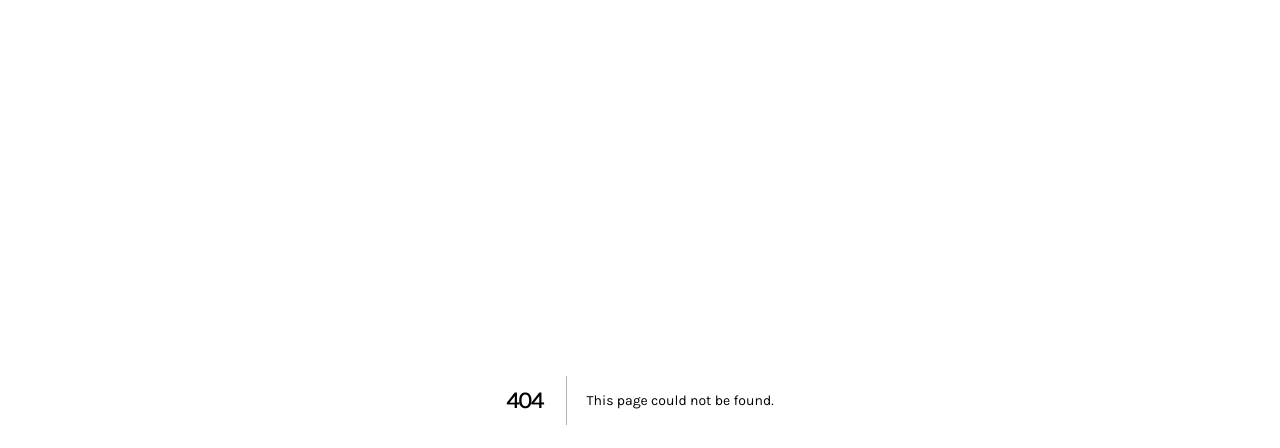
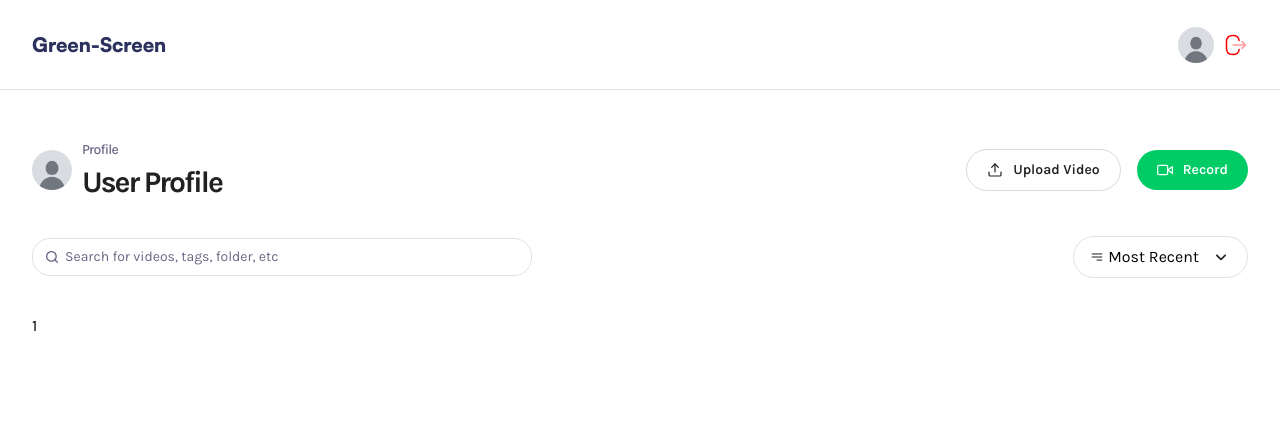
Before and after one commit to ahmedalgrgawy/Screen-Recorder, a Next.js app: page /profile/1 in a window 1280 px wide. Before the commit this address had no page. Shown: the top 448 px of the page. Built offline with nearby package versions, Linux system fonts and the light colour scheme.

Commit message:
Navbar - Headers - Dropdown Ui

```diff
--- /dev/null
+++ b/app/(auth)/sign-in/page.tsx
@@ -0,0 +1,9 @@
+import React from 'react'
+
+const Auth = () => {
+    return (
+        <div>Auth</div>
+    )
+}
+
+export default Auth
--- /dev/null
+++ b/app/(root)/layout.tsx
@@ -0,0 +1,15 @@
+import Navbar from '@/components/Navbar'
+import React from 'react'
+
+const layout = ({ children }: {
+    children: React.ReactNode
+}) => {
+    return (
+        <div>
+            <Navbar />
+            {children}
+        </div>
+    )
+}
+
+export default layout
--- /dev/null
+++ b/app/(root)/page.tsx
@@ -0,0 +1,12 @@
+import Header from '@/components/Header'
+import React from 'react'
+
+const Page = () => {
+  return (
+    <main className="wrapper page">
+      <Header title='All Videos' subHeader='Public Library' />
+    </main>
+  )
+}
+
+export default Page
--- /dev/null
+++ b/app/(root)/profile/[id]/page.tsx
@@ -0,0 +1,15 @@
+import Header from "@/components/Header";
+
+const Page = async ({ params }: ParamsWithSearch) => {
+
+    const { id } = await params;
+
+    return (
+        <div className="wrapper page">
+            <Header subHeader="Profile" title="User Profile" userImg="/assets/images/dummy.jpg" />
+            {id}
+        </div>
+    )
+}
+
+export default Page;
--- a/app/globals.css
+++ b/app/globals.css
@@ -14,14 +14,14 @@
 
 @theme {
   --color-blue-100: #2c325d;
-  --color-light-100: #fff8fb;
+  --color-light-100: #f8fffb;
   --color-dark-100: #212121;
   --color-gray-20: rgba(108, 102, 133, 0.2);
   --color-gray-25: rgba(108, 102, 133, 0.25);
   --color-gray-40: rgba(58, 56, 77, 0.04);
   --color-gray-100: #6c6685;
-  --color-pink-10: #ffeef5;
-  --color-pink-100: #ff4393;
+  --color-green-10: #e6fff5;
+  --color-green-100: #00cc66;
   --color-orange-100: #fe6247;
   --text-28: 1.75rem;
   --shadow-10: 0px 6px 24px 0px rgba(0, 0, 0, 0.1);
@@ -32,21 +32,18 @@
   --radius-20: 20px;
   --radius-18: 18px;
   --background-image-radial-100:
-    radial-gradient(
-      79.36% 59.94% at 101.94% -1.83%,
-      #ffe5f0 0%,
+    radial-gradient(79.36% 59.94% at 101.94% -1.83%,
+      #e6fff5 0%,
       #fff 42%,
-      rgba(0, 0, 0, 0) 42%
-    ),
-    radial-gradient(
-      60.29% 53.62% at 0% 100%,
-      #ffd8e9 0%,
+      rgba(0, 0, 0, 0) 42%),
+    radial-gradient(60.29% 53.62% at 0% 100%,
+      #ccffe6 0%,
       #fff 42%,
-      rgba(0, 0, 0, 0) 42%
-    );
+      rgba(0, 0, 0, 0) 42%);
 }
 
 @layer base {
+
   *,
   html,
   body {
@@ -72,9 +69,11 @@
   select::-ms-expand {
     display: none;
   }
+
   button {
     @apply cursor-pointer;
   }
+
   h1 {
     @apply -tracking-[2px];
   }
@@ -175,7 +174,7 @@
           @apply text-3xl font-bold text-dark-100 text-center -tracking-[2px];
 
           span {
-            @apply text-pink-100;
+            @apply text-green-100;
           }
         }
 
@@ -199,7 +198,7 @@
     }
 
     .submit-button {
-      @apply bg-pink-100 text-white px-4 py-3 rounded-4xl cursor-pointer text-base font-semibold hover:bg-pink-200 transition-colors disabled:opacity-50 disabled:cursor-not-allowed;
+      @apply bg-green-100 text-white px-4 py-3 rounded-4xl cursor-pointer text-base font-semibold hover:bg-green-200 transition-colors disabled:opacity-50 disabled:cursor-not-allowed;
     }
   }
 
@@ -219,7 +218,7 @@
     @apply absolute bg-white shadow-lg rounded-lg flex flex-col gap-2 w-full z-10 top-12;
 
     .list-item {
-      @apply px-3 py-2.5 text-sm font-medium -tracking-[0.8px] relative text-dark-100 cursor-pointer hover:bg-pink-100 hover:text-white transition-colors duration-200 ease-in-out rounded-md;
+      @apply px-3 py-2.5 text-sm font-medium -tracking-[0.8px] relative text-dark-100 cursor-pointer hover:bg-green-100 hover:text-white transition-colors duration-200 ease-in-out rounded-md;
 
       img {
         @apply absolute right-3 top-1/2 -translate-y-1/2;
@@ -232,7 +231,7 @@
     @apply flex flex-col items-center px-4 py-10 gap-6 rounded-2xl border border-gray-20 shadow-10 w-full;
 
     figure {
-      @apply bg-pink-10 rounded-[20px] flex items-center justify-center size-20;
+      @apply bg-green-10 rounded-[20px] flex items-center justify-center size-20;
     }
 
     article {
@@ -296,9 +295,10 @@
     input,
     select,
     textarea {
-      @apply border border-gray-20 rounded-18 text-dark-100 placeholder:text-gray-100 py-2.5 px-4.5 focus:outline-pink-100 placeholder:font-medium text-base font-semibold;
+      @apply border border-gray-20 rounded-18 text-dark-100 placeholder:text-gray-100 py-2.5 px-4.5 focus:outline-green-100 placeholder:font-medium text-base font-semibold;
     }
   }
+
   /* navbar */
   .navbar {
     @apply h-[90px] border-b border-gray-20 flex items-center;
@@ -336,7 +336,7 @@
       }
 
       button {
-        @apply w-8 h-8 flex items-center justify-center rounded-full text-gray-100 hover:bg-pink-10;
+        @apply w-8 h-8 flex items-center justify-center rounded-full text-gray-100 hover:bg-green-10;
       }
     }
   }
@@ -344,7 +344,7 @@
   /* record screen */
   .record {
     .primary-btn {
-      @apply py-2.5 px-5 flex items-center gap-2.5 text-sm font-semibold text-white bg-pink-100 rounded-4xl;
+      @apply py-2.5 px-5 flex items-center gap-2.5 text-sm font-semibold text-white bg-green-100 rounded-4xl;
     }
 
     .dialog {
@@ -397,7 +397,7 @@
           @apply flex justify-center gap-4 mt-4;
 
           .record-start {
-            @apply py-2.5 px-6 bg-pink-100 text-white rounded-4xl font-medium flex items-center gap-2;
+            @apply py-2.5 px-6 bg-green-100 text-white rounded-4xl font-medium flex items-center gap-2;
           }
 
           .record-stop {
@@ -409,7 +409,7 @@
           }
 
           .record-upload {
-            @apply py-2.5 px-6 bg-pink-100 text-white rounded-4xl font-medium flex items-center gap-2;
+            @apply py-2.5 px-6 bg-green-100 text-white rounded-4xl font-medium flex items-center gap-2;
 
             img {
               @apply brightness-0 invert;
@@ -463,7 +463,7 @@
         @apply relative max-w-[500px] w-full;
 
         input {
-          @apply border border-gray-20 py-2 pl-8 pr-5 text-dark-100 text-sm font-normal placeholder:text-gray-100 w-full rounded-[18px] focus:outline-pink-100;
+          @apply border border-gray-20 py-2 pl-8 pr-5 text-dark-100 text-sm font-normal placeholder:text-gray-100 w-full rounded-[18px] focus:outline-green-100;
         }
 
         img {
@@ -498,6 +498,7 @@
 
       div {
         @apply flex gap-2 justify-between;
+
         figure {
           @apply flex items-center gap-1.5;
 
@@ -513,6 +514,7 @@
             }
           }
         }
+
         aside {
           @apply flex items-center gap-1;
 
@@ -556,7 +558,7 @@
       @apply flex gap-2;
 
       h2 {
-        @apply text-sm font-bold text-pink-100;
+        @apply text-sm font-bold text-green-100;
       }
 
       p {
@@ -588,7 +590,7 @@
       @apply flex gap-6 items-center border-b border-gray-20;
 
       button {
-        @apply capitalize text-sm font-semibold text-gray-100 pb-4 hover:text-pink-100 transition-all duration-300;
+        @apply capitalize text-sm font-semibold text-gray-100 pb-4 hover:text-green-100 transition-all duration-300;
       }
     }
   }
--- a/app/layout.tsx
+++ b/app/layout.tsx
@@ -11,9 +11,6 @@ const geistKarla = Karla({
 export const metadata: Metadata = {
   title: "SnapCast",
   description: "A Screen Sharing App",
-  icons: {
-    icon: "/assets/icons/logo.svg",
-  },
 };
 
 export default function Layout({
--- a/app/page.tsx
+++ /dev/null
@@ -1,9 +0,0 @@
-import React from 'react'
-
-const Page = () => {
-  return (
-    <div>Page</div>
-  )
-}
-
-export default Page
--- /dev/null
+++ b/components/DropdownList.tsx
@@ -0,0 +1,38 @@
+"use client"
+import Image from "next/image";
+import { useState } from "react";
+
+const DropdownList = () => {
+
+    const [isOpen, setIsOpen] = useState(false);
+
+    return (
+        <div className="relative">
+            <div className="cursor-pointer" onClick={() => setIsOpen(!isOpen)}>
+                <div className="filter-trigger">
+                    <figure>
+                        <Image src="/assets/icons/hamburger.svg" alt="menu" width={14} height={14} />
+                        Most Recent
+                    </figure>
+                    <Image src="/assets/icons/arrow-down.svg" alt="arrow down" width={20} height={20} />
+                </div>
+
+                {isOpen && (
+                    <ul className="dropdown">
+
+                        {["Most Recent", "Most Liked"].map((item, index) => (
+                            <li key={index} className="list-item">
+                                <button onClick={() => setIsOpen(false)}>
+                                    {item}
+                                </button>
+                            </li>
+                        ))}
+
+                    </ul>
+                )}
+            </div>
+        </div>
+    )
+}
+
+export default DropdownList
--- /dev/null
+++ b/components/Header.tsx
@@ -0,0 +1,56 @@
+import { ICONS } from "@/constants"
+import Image from "next/image"
+import Link from "next/link"
+import DropdownList from "./DropdownList"
+
+const Header = ({ subHeader, title, userImg }: SharedHeaderProps) => {
+    return (
+        <header className="header">
+
+            <section className="header-container">
+                <div className="details">
+                    {userImg && (
+                        <Image src={userImg || "/assets/images/dummy.jpg"} alt="user"
+                            width={40} height={66} className="rounded-full" />
+                    )}
+
+                    <article>
+                        <p>
+                            {subHeader}
+                        </p>
+                        <h1>
+                            {title}
+                        </h1>
+                    </article>
+                </div>
+
+                <aside>
+                    <Link href="/upload">
+                        <Image src="/assets/icons/upload.svg" alt="upload" width={16} height={16} />
+                        <span>Upload Video</span>
+                    </Link>
+
+                    <div className="record">
+                        <button className="primary-btn">
+                            <Image src={ICONS.record} alt="record" width={16} height={16} />
+                            <span>Record</span>
+                        </button>
+                    </div>
+                </aside>
+            </section>
+
+            <section className="search-filter">
+                <div className="search">
+                    <input type="text" name="" id=""
+                        placeholder="Search for videos, tags, folder, etc" />
+                    <Image src="/assets/icons/search.svg" alt="search" width={16} height={16} />
+                </div>
+
+                <DropdownList />
+            </section>
+
+        </header>
+    )
+}
+
+export default Header
--- /dev/null
+++ b/components/Navbar.tsx
@@ -0,0 +1,48 @@
+"use client"
+
+import Image from "next/image"
+import Link from "next/link"
+import { redirect, useRouter } from "next/navigation";
+
+const user = {};
+
+const Navbar = () => {
+
+    const router = useRouter()
+
+    return (
+        <header className="navbar">
+            <nav>
+                <Link href="/" className="logo">
+                    <h1>Green-Screen</h1>
+                </Link>
+
+                {user && (
+                    <figure>
+                        <button onClick={() => router.push(`/profile/125`)} >
+                            <Image
+                                src="/assets/images/dummy.jpg"
+                                alt="user"
+                                width={36}
+                                height={36}
+                                className="rounded-full aspect-square"
+                            />
+                        </button>
+
+                        <button className="cursor-pointer">
+                            <Image
+                                src="/assets/icons/logout.svg"
+                                alt="logout"
+                                width={24}
+                                height={24}
+                                className="rotate-180"
+                            />
+                        </button>
+                    </figure>
+                )}
+            </nav>
+        </header>
+    )
+}
+
+export default Navbar
--- a/constants/index.ts
+++ b/constants/index.ts
@@ -46,143 +46,3 @@ export const DEFAULT_RECORDING_CONFIG = {
   audioBitsPerSecond: 128000,
   videoBitsPerSecond: 2500000,
 };
-
-export const MAX_VIDEO_SIZE = 500 * 1024 * 1024;
-export const MAX_THUMBNAIL_SIZE = 10 * 1024 * 1024;
-
-export const BUNNY = {
-  STREAM_BASE_URL: "https://video.bunnycdn.com/library",
-  STORAGE_BASE_URL: "https://sg.storage.bunnycdn.com/snapcast",
-  CDN_URL: "https://snapcast.b-cdn.net",
-  EMBED_URL: "https://iframe.mediadelivery.net/embed",
-  TRANSCRIPT_URL: "https://vz-47a08e64-84d.b-cdn.net",
-};
-
-export const emojis = ["😂", "😍", "👍"];
-
-export const filterOptions = [
-  "Most Viewed",
-  "Most Recent",
-  "Oldest First",
-  "Least Viewed",
-];
-
-export const visibilities: Visibility[] = ["public", "private"];
-
-export const ICONS = {
-  record: "/assets/icons/record.svg",
-  close: "/assets/icons/close.svg",
-  upload: "/assets/icons/upload.svg",
-};
-
-export const initialVideoState = {
-  isLoaded: false,
-  hasIncrementedView: false,
-  isProcessing: true,
-  processingProgress: 0,
-};
-
-export const infos = ["transcript", "metadata"];
-
-export const DEFAULT_VIDEO_CONFIG = {
-  width: { ideal: 1920 },
-  height: { ideal: 1080 },
-  frameRate: { ideal: 30 },
-};
-
-export const DEFAULT_RECORDING_CONFIG = {
-  mimeType: "video/webm;codecs=vp9,opus",
-  audioBitsPerSecond: 128000,
-  videoBitsPerSecond: 2500000,
-};
-
-export const dummyCards = [
-  {
-    id: "1",
-    title: "SnapChat Message",
-    thumbnail: "/assets/samples/thumbnail (1).png",
-    createdAt: new Date("2025-05-01"),
-    userImg: "/assets/images/jason.png",
-    username: "Jason",
-    views: 10,
-    visibility: "public",
-    duration: 156,
-  },
-  {
-    id: "2",
-    title: "Product Demo Walkthrough",
-    thumbnail: "/assets/samples/thumbnail (2).png",
-    createdAt: new Date("2025-04-15"),
-    userImg: "/assets/images/sarah.png",
-    username: "Sarah",
-    views: 245,
-    visibility: "public",
-    duration: 320,
-  },
-  {
-    id: "3",
-    title: "Weekly Team Update",
-    thumbnail: "/assets/samples/thumbnail (3).png",
-    createdAt: new Date("2025-04-22"),
-    userImg: "/assets/images/michael.png",
-    username: "Michael",
-    views: 78,
-    visibility: "private",
-    duration: 412,
-  },
-  {
-    id: "4",
-    title: "Bug Fix Explanation",
-    thumbnail: "/assets/samples/thumbnail (4).png",
-    createdAt: new Date("2025-04-28"),
-    userImg: "/assets/images/emily.png",
-    username: "Emily",
-    views: 32,
-    visibility: "public",
-    duration: 183,
-  },
-  {
-    id: "5",
-    title: "New Feature Overview",
-    thumbnail: "/assets/samples/thumbnail (5).png",
-    createdAt: new Date("2025-05-05"),
-    userImg: "/assets/images/david.png",
-    username: "David",
-    views: 156,
-    visibility: "public",
-    duration: 275,
-  },
-  {
-    id: "6",
-    title: "Client Presentation Feedback",
-    thumbnail: "/assets/samples/thumbnail (6).png",
-    createdAt: new Date("2025-05-10"),
-    userImg: "/assets/images/lisa.png",
-    username: "Lisa",
-    views: 89,
-    visibility: "private",
-    duration: 198,
-  },
-  {
-    id: "7",
-    title: "UI Design Review",
-    thumbnail: "/assets/samples/thumbnail (7).png",
-    createdAt: new Date("2025-05-12"),
-    userImg: "/assets/images/alex.png",
-    username: "Alex",
-    views: 124,
-    visibility: "public",
-    duration: 230,
-  },
-  {
-    id: "8",
-    title: "Marketing Strategy Discussion",
-    thumbnail: "/assets/samples/thumbnail (8).png",
-    createdAt: new Date("2025-05-18"),
-    userImg: "/assets/images/jessica.png",
-    username: "Jessica",
-    views: 67,
-    visibility: "public",
-    duration: 345,
-  }
-]
```
